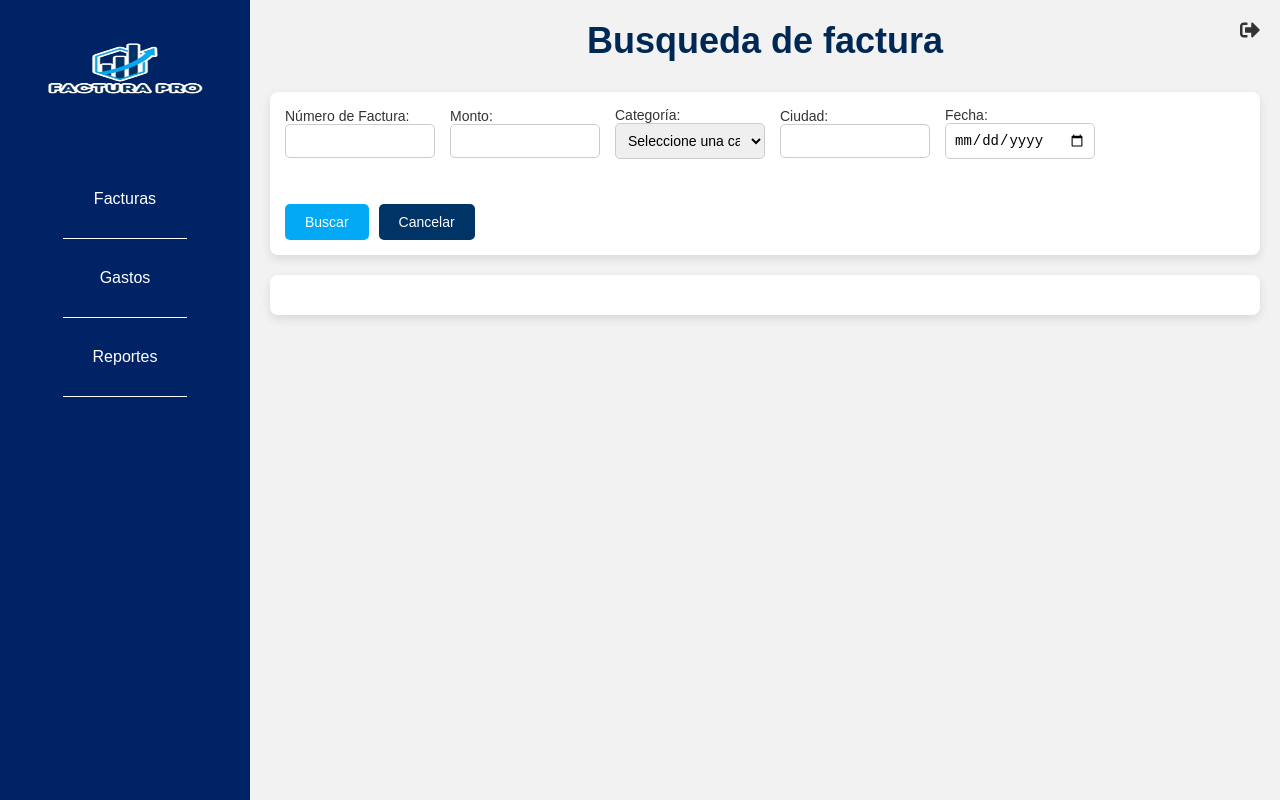
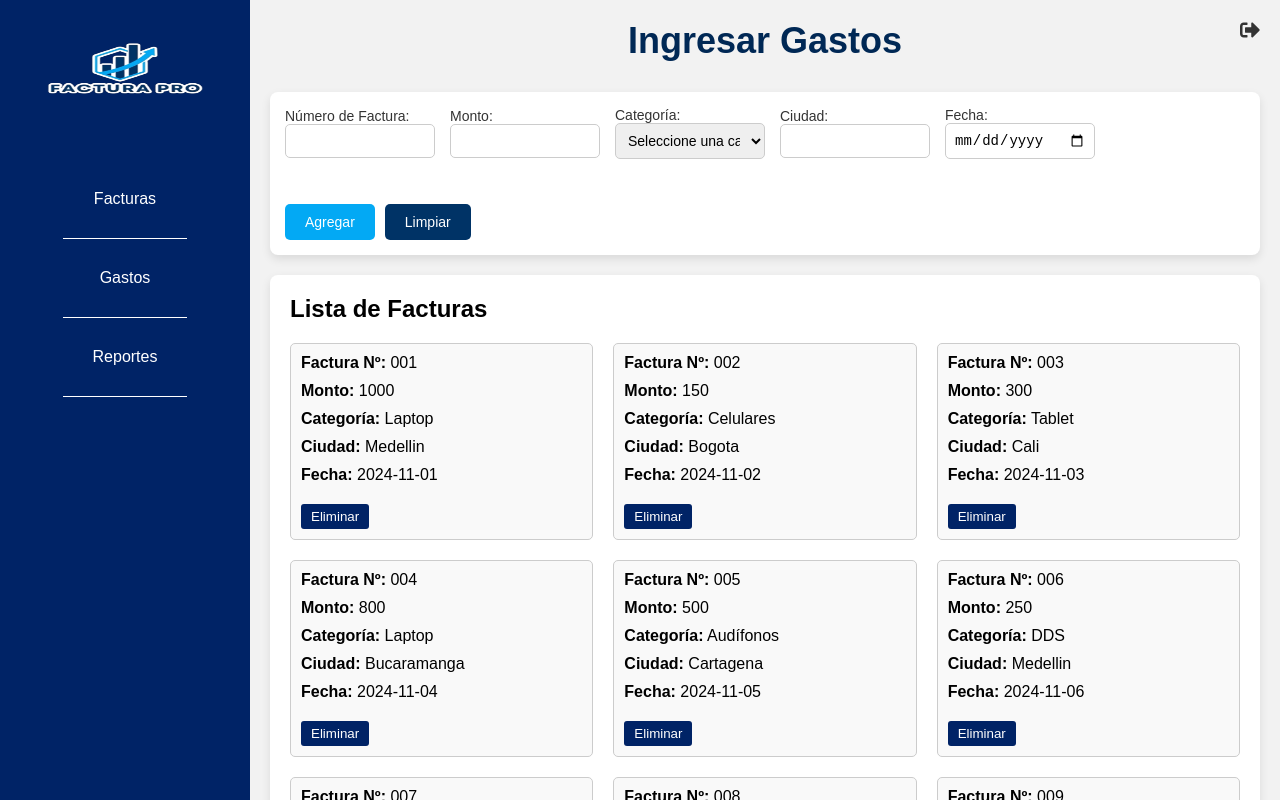
Before and after one commit to Andresyt12/Facturacion-web-2, a React (Vite) app: page /register in a window 1280 px wide. Built offline with nearby package versions, Linux system fonts and the light colour scheme.

Commit message:
registros almacenados

```diff
--- a/src/pages/auth/Register.jsx
+++ b/src/pages/auth/Register.jsx
@@ -15,18 +15,47 @@ const Register = () => {
         fecha: ''
     });
 
+    // Inicializamos con 10 registros predeterminados
+    const [facturasList, setFacturasList] = useState([
+        { numero: '001', monto: '1000', categoria: 'Laptop', ciudad: 'Medellin', fecha: '2024-11-01' },
+        { numero: '002', monto: '150', categoria: 'Celulares', ciudad: 'Bogota', fecha: '2024-11-02' },
+        { numero: '003', monto: '300', categoria: 'Tablet', ciudad: 'Cali', fecha: '2024-11-03' },
+        { numero: '004', monto: '800', categoria: 'Laptop', ciudad: 'Bucaramanga', fecha: '2024-11-04' },
+        { numero: '005', monto: '500', categoria: 'Audífonos', ciudad: 'Cartagena', fecha: '2024-11-05' },
+        { numero: '006', monto: '250', categoria: 'DDS', ciudad: 'Medellin', fecha: '2024-11-06' },
+        { numero: '007', monto: '100', categoria: 'Celulares', ciudad: 'Cali', fecha: '2024-11-07' },
+        { numero: '008', monto: '1200', categoria: 'Laptop', ciudad: 'Bogota', fecha: '2024-11-08' },
+        { numero: '009', monto: '200', categoria: 'Audífonos', ciudad: 'Medellin', fecha: '2024-11-09' },
+        { numero: '010', monto: '50', categoria: 'Tablet', ciudad: 'Cali', fecha: '2024-11-10' }
+    ]);
+
     const handleChange = (e) => {
         setFactura({ ...factura, [e.target.name]: e.target.value });
     };
 
     const handleSubmit = (e) => {
         e.preventDefault();
-        console.log('Factura registrada:', factura);
+        // Guardamos el registro en la lista
+        setFacturasList([...facturasList, factura]);
+        // Limpiamos los campos del formulario
+        setFactura({
+            numero: '',
+            monto: '',
+            categoria: '',
+            ciudad: '',
+            fecha: ''
+        });
         alert('Factura registrada con éxito');
     };
 
     const handleLogout = () => {
         navigate('/Login');
+    };
+
+    const handleDelete = (index) => {
+        // Eliminamos el registro seleccionado
+        const newList = facturasList.filter((_, i) => i !== index);
+        setFacturasList(newList);
     };
 
     return (
@@ -58,7 +87,7 @@ const Register = () => {
                     <FaSignOutAlt size={20} />
                 </button>
 
-                <h1>Busqueda de factura</h1>
+                <h1>Ingresar Gastos</h1>
 
                 <div className="input-container">
                     <form onSubmit={handleSubmit} className="horizontal-form">
@@ -119,7 +148,7 @@ const Register = () => {
                             />
                         </label>
                         <div className="button-group">
-                            <button type="submit" className="register-btn">Buscar</button>
+                            <button type="submit" className="register-btn">Agregar</button>
                             <button
                                 type="button"
                                 className="cancel-btn"
@@ -131,14 +160,26 @@ const Register = () => {
                                     fecha: ''
                                 })}
                             >
-                                Cancelar
+                                Limpiar
                             </button>
                         </div>
                     </form>
                 </div>
 
                 <div className="results-container">
-
+                    <h2>Lista de Facturas</h2>
+                    <div className="factura-grid">
+                        {facturasList.map((factura, index) => (
+                            <div key={index} className="factura-item">
+                                <div><strong>Factura Nº:</strong> {factura.numero}</div>
+                                <div><strong>Monto:</strong> {factura.monto}</div>
+                                <div><strong>Categoría:</strong> {factura.categoria}</div>
+                                <div><strong>Ciudad:</strong> {factura.ciudad}</div>
+                                <div><strong>Fecha:</strong> {factura.fecha}</div>
+                                <button onClick={() => handleDelete(index)} className="delete-btn">Eliminar</button>
+                            </div>
+                        ))}
+                    </div>
                 </div>
             </main>
         </section>
--- a/src/pages/auth/RegistroFac.css
+++ b/src/pages/auth/RegistroFac.css
@@ -6,6 +6,45 @@
     font-family: 'Arial', sans-serif;
     flex-direction: row;
 }
+/* Estilos para el contenedor de la lista de facturas */
+.results-container {
+    margin-top: 20px;
+}
+
+/* Estilo para la cuadrícula de las facturas */
+.factura-grid {
+    display: grid;
+    grid-template-columns: repeat(3, 1fr); /* Tres columnas */
+    gap: 20px; /* Espacio entre los elementos */
+    margin-top: 20px;
+}
+
+/* Estilo para cada item de factura */
+.factura-item {
+    border: 1px solid #ccc;
+    padding: 10px;
+    border-radius: 5px;
+    background-color: #f9f9f9;
+}
+
+.factura-item div {
+    margin-bottom: 10px;
+}
+
+.factura-item button {
+    margin-top: 10px;
+    padding: 5px 10px;
+    background-color: #002366;
+    border: none;
+    color: white;
+    cursor: pointer;
+    border-radius: 3px;
+}
+
+.factura-item button:hover {
+    background-color: #002366;
+}
+
 
 .sidebar {
     width: 250px;
--- a/src/pages/auth/RegistroFac.jsx
+++ b/src/pages/auth/RegistroFac.jsx
@@ -15,6 +15,20 @@ const RegistroFac = () => {
     fecha: ''
   });
 
+  // Inicializamos con 10 registros predeterminados
+  const [facturasList, setFacturasList] = useState([
+    { numero: '001', monto: '1000', categoria: 'Laptop', vendedor: 'Carlos', ciudad: 'Madrid', fecha: '2024-11-01' },
+    { numero: '002', monto: '150', categoria: 'Celulares', vendedor: 'Ana', ciudad: 'Barcelona', fecha: '2024-11-02' },
+    { numero: '003', monto: '300', categoria: 'Tablet', vendedor: 'Luis', ciudad: 'Valencia', fecha: '2024-11-03' },
+    { numero: '004', monto: '800', categoria: 'Laptop', vendedor: 'Marta', ciudad: 'Sevilla', fecha: '2024-11-04' },
+    { numero: '005', monto: '500', categoria: 'Audífonos', vendedor: 'Raúl', ciudad: 'Bilbao', fecha: '2024-11-05' },
+    { numero: '006', monto: '250', categoria: 'DDS', vendedor: 'Sofia', ciudad: 'Madrid', fecha: '2024-11-06' },
+    { numero: '007', monto: '100', categoria: 'Celulares', vendedor: 'José', ciudad: 'Malaga', fecha: '2024-11-07' },
+    { numero: '008', monto: '1200', categoria: 'Laptop', vendedor: 'Elena', ciudad: 'Barcelona', fecha: '2024-11-08' },
+    { numero: '009', monto: '200', categoria: 'Audífonos', vendedor: 'Daniel', ciudad: 'Valencia', fecha: '2024-11-09' },
+    { numero: '010', monto: '50', categoria: 'Tablet', vendedor: 'Pedro', ciudad: 'Sevilla', fecha: '2024-11-10' }
+  ]);
+
   // Función para manejar los cambios en los inputs
   const handleChange = (e) => {
     setFactura({ ...factura, [e.target.name]: e.target.value });
@@ -23,16 +37,28 @@ const RegistroFac = () => {
   // Función para manejar el envío del formulario
   const handleSubmit = (e) => {
     e.preventDefault();
-    console.log('Factura registrada:', factura);
-
-    // Guardar en localStorage
-    localStorage.setItem('factura', JSON.stringify(factura));
-
+    // Guardamos el nuevo registro en la lista
+    setFacturasList([...facturasList, factura]);
+    // Limpiamos los campos del formulario
+    setFactura({
+      numero: '',
+      monto: '',
+      categoria: '',
+      vendedor: '',
+      ciudad: '',
+      fecha: ''
+    });
     alert('Factura registrada con éxito');
   };
 
   const handleLogout = () => {
     navigate('/Login');
+  };
+
+  const handleDelete = (index) => {
+    // Eliminamos el registro seleccionado
+    const newList = facturasList.filter((_, i) => i !== index);
+    setFacturasList(newList);
   };
 
   return (
@@ -60,9 +86,8 @@ const RegistroFac = () => {
       </aside>
 
       <main className="main-content">
-        {/* Botón de Salir en la parte superior derecha */}
         <button className="logout-btn" onClick={handleLogout}>
-          <FaSignOutAlt />
+          <FaSignOutAlt size={20} />
         </button>
 
         <h1>Ingresar Facturas</h1>
@@ -152,6 +177,23 @@ const RegistroFac = () => {
             </div>
           </form>
         </div>
+
+        <div className="results-container">
+          <h2>Lista de Facturas</h2>
+          <div className="factura-grid">
+            {facturasList.map((factura, index) => (
+              <div key={index} className="factura-item">
+                <div><strong>Factura Nº:</strong> {factura.numero}</div>
+                <div><strong>Monto:</strong> {factura.monto}</div>
+                <div><strong>Categoría:</strong> {factura.categoria}</div>
+                <div><strong>Vendedor:</strong> {factura.vendedor}</div>
+                <div><strong>Ciudad:</strong> {factura.ciudad}</div>
+                <div><strong>Fecha:</strong> {factura.fecha}</div>
+                <button onClick={() => handleDelete(index)} className="delete-btn">Eliminar</button>
+              </div>
+            ))}
+          </div>
+        </div>
       </main>
     </section>
   );
```
